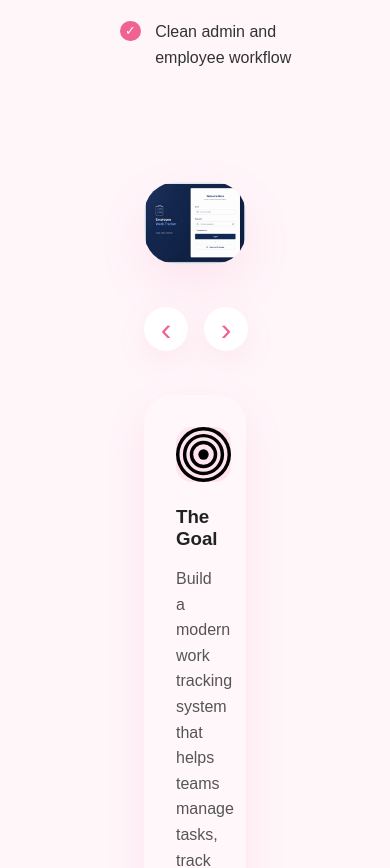
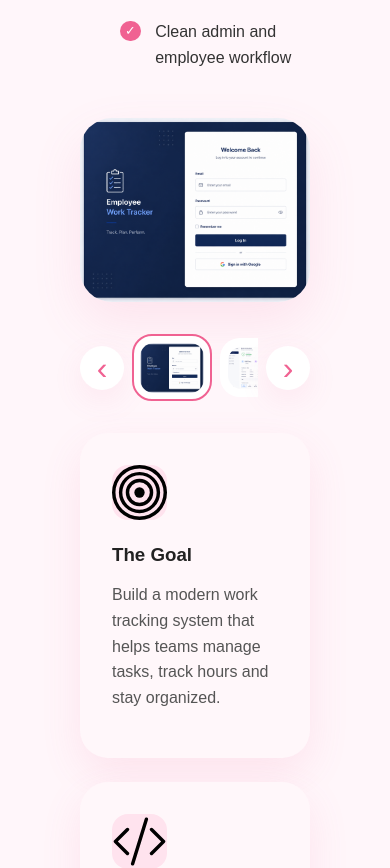
Before and after one commit to Mal-wina/Portfolio, a React (Vite) app in the folder portfolio/: page /projects/work-tracker in a window 390 px wide. Shown: the part 1646-2514 px from the top of the page. Built offline with nearby package versions, Linux system fonts and the light colour scheme.

Commit message:
fixing responsivness

```diff
--- a/portfolio/src/App.css
+++ b/portfolio/src/App.css
@@ -994,6 +994,13 @@ button {
 }
 
 @media (max-width: 768px) {
+
+  .case-main {
+    width:100%;
+    max-width: 100%;
+    padding: 0;
+  }
+
   .case-page {
     width: 100%;
     max-width: 100%;
@@ -1058,6 +1065,7 @@ button {
   .case-info-grid {
     display: grid;
     grid-template-columns: 1fr !important;
+    width:100%;
   }
 }
 
```
